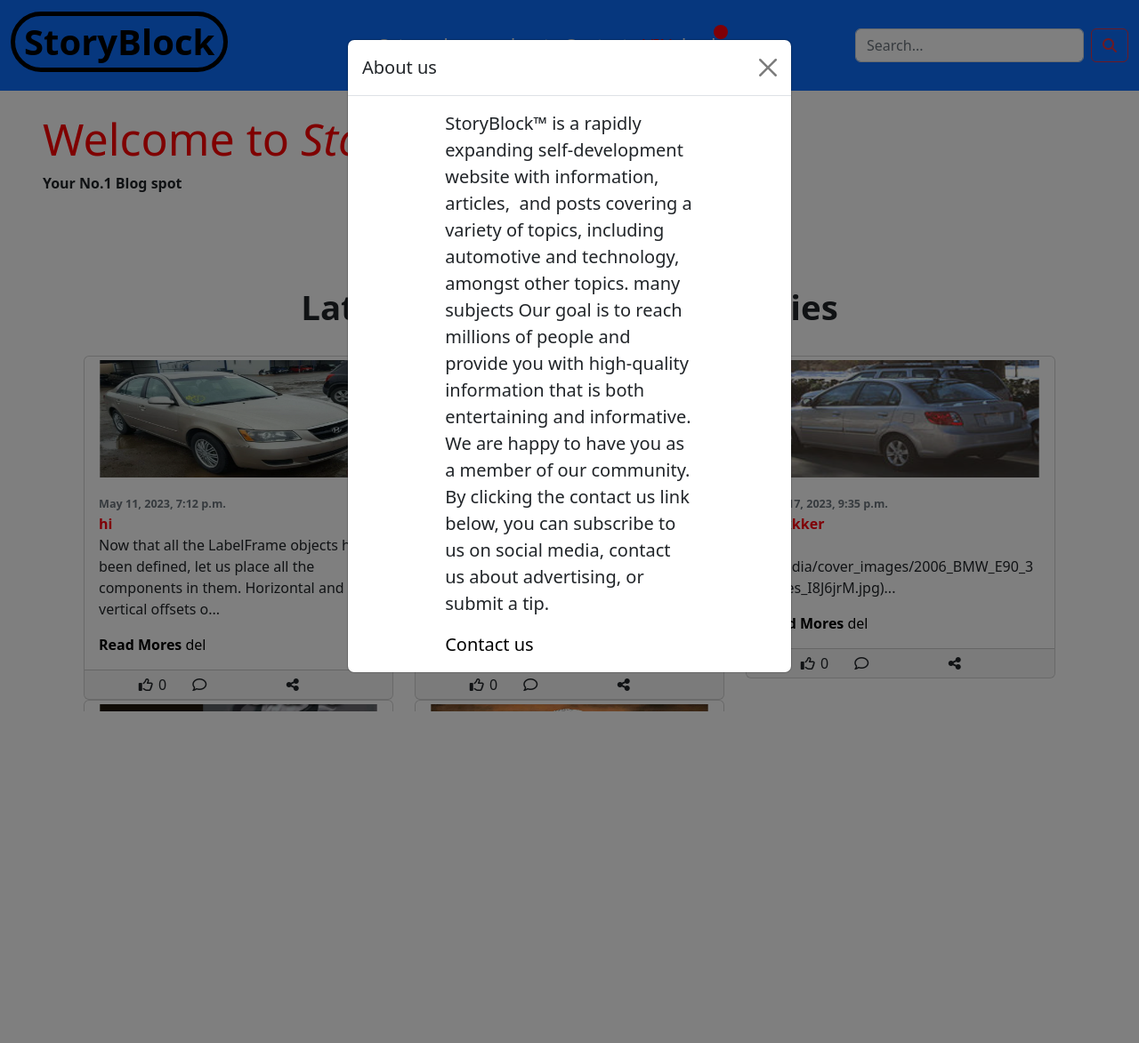
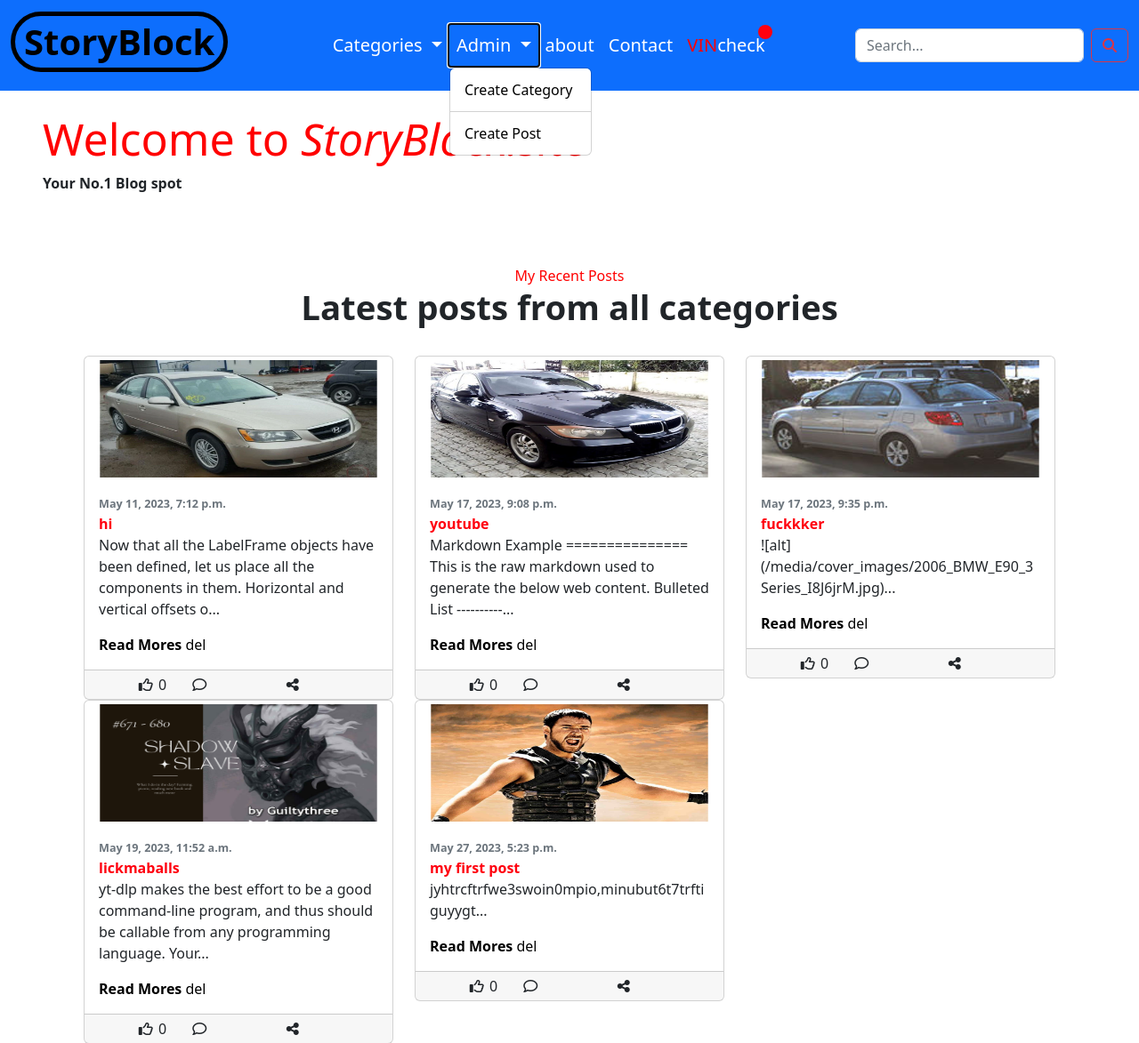
Before and after one commit to Ckabuo/myBlog, a Django app: page / in a window 1280 px wide, after a click on "Admin". Shown: the top 1173 px of the page at 89% size. Before the commit the page ends 800 px from the top, so only its background shows below. Run offline with Django 4.2, Linux system fonts and the light colour scheme; data comes from the database, SQL or seed files in the repository; some libraries are stand-ins or nearby versions.

Commit message:
front-end mod

```diff
--- a/blog/templates/create_category.html
+++ b/blog/templates/create_category.html
@@ -3,6 +3,10 @@
 {% block content %}
   <button class="btn btn-primary" style="float: right; margin-top: 10px;">
     <a href="{% url 'manage_slugs' %}" style="color: #000; text-decoration: none;">Manage</a>
+  </button>
+  <span>&Tab;</span>
+  <button class="btn btn-primary" style="float: right; margin-top: 10px;">
+    <a href="{% url 'home' %}" style="color: #000; text-decoration: none;"> Back </a>
   </button>
   <h1>Create a New Category</h1>
   <hr>
--- a/blog/templates/create_post.html
+++ b/blog/templates/create_post.html
@@ -2,6 +2,9 @@
 {% block content %}
 
   <div class="container">
+    <button class="btn-primary" style="float: right; margin-top: 10px;">
+      <a href="{% url 'home' %}" style="color: #000; text-decoration: none;"> Back </a>
+    </button>
     <h2>Create a new post</h2>
     <hr>
     {% if form.errors %}
@@ -29,7 +32,7 @@
         <div>{{ form.cover_image }}</div>
       </div>
 
-      <button type="submit" class="btn btn-primary">Save</button>
+      <button type="submit" class="btn btn-primary" style="">Save</button>
     </form>
   </div>
 
--- a/blog/templates/index.html
+++ b/blog/templates/index.html
@@ -53,6 +53,20 @@
                                 <li><a class="dropdown-item" href="{% url 'home' %}"> All </a></li>
                             </ul>
                         </li>
+                        <li class="nav-item dropdown">
+                            <a class="nav-link dropdown-toggle blog" href="#" role="button" data-bs-toggle="dropdown"
+                                aria-expanded="false">
+                                Admin
+                            </a>
+                            <ul class="dropdown-menu">
+                                <li><a class="dropdown-item" href="{% url 'create_category' %}">Create Category </a></li>
+                                    <li>
+                                        <hr class="dropdown-divider">
+                                    </li>
+                                <li><a class="dropdown-item" href="{% url 'create_post' %}">Create Post </a></li>
+                            </ul>
+                        </li>
+
                         <!-- <li class="nav-item">
                             <a class="nav-link blog" href="#">Reviews</a>
                         </li> -->
@@ -316,12 +330,12 @@
                 <h2>Subscribe</h3>
                 <p>Subscribe Now To Get Daily Updates</p>
                 <div class="form-check form-switch ps-5">
-                    <input class="form-check-input" type="checkbox" role="switch" id="flexSwitchCheckDefault" data-bs-toggle="modal" data-bs-target="#exampleModal">
+                    <input class="form-check-input" type="checkbox" role="switch" id="flexSwitchCheckDefault" data-bs-toggle="modal" data-bs-target="#adminModal">
                     <label class="form-check-label" for="flexSwitchCheckDefault"></label>
                 </div>
             </div>
             <!-- Modal -->
-            <div class="modal fade" id="exampleModal" tabindex="-1" aria-labelledby="exampleModalLabel" aria-hidden="true">
+            <div class="modal fade" id="adminModal" tabindex="-1" aria-labelledby="exampleModalLabel" aria-hidden="true">
                 <div class="modal-dialog">
                 <div class="modal-content">
                     <div class="modal-header">
--- a/blog/templates/manage_slugs.html
+++ b/blog/templates/manage_slugs.html
@@ -2,7 +2,7 @@
 
 {% block content %}
   <button class="btn btn-primary" style="float: right; margin-top: 10px;">
-    <a href="{% url 'create_category' %}" style="color: white;">Back</a>
+    <a href="{% url 'create_category' %}" style="color: #000;">Back</a>
   </button>
   <h1>Manage Categories</h1>
   <hr>
--- a/static/js/kabus.js
+++ b/static/js/kabus.js
@@ -90,6 +90,23 @@ function vinCheckMethods(id) {
   }
 }
 
+//JS for the Admin toogle buttom
+// Get the toggle button element
+const toggleButton = document.getElementById('flexSwitchCheckDefault');
+
+// Get the modal element
+const modal = document.getElementById('adminModal');
+
+// Add event listener to the toggle button
+toggleButton.addEventListener('change', function() {
+  // Check if the toggle button is switched on
+  if (toggleButton.checked) {
+    // Show the modal
+    $(modal).modal('show');
+  }
+});
+
+
 /*
 //Blog post Automatic Upload
 
```
Also changed, not shown: README.md.
